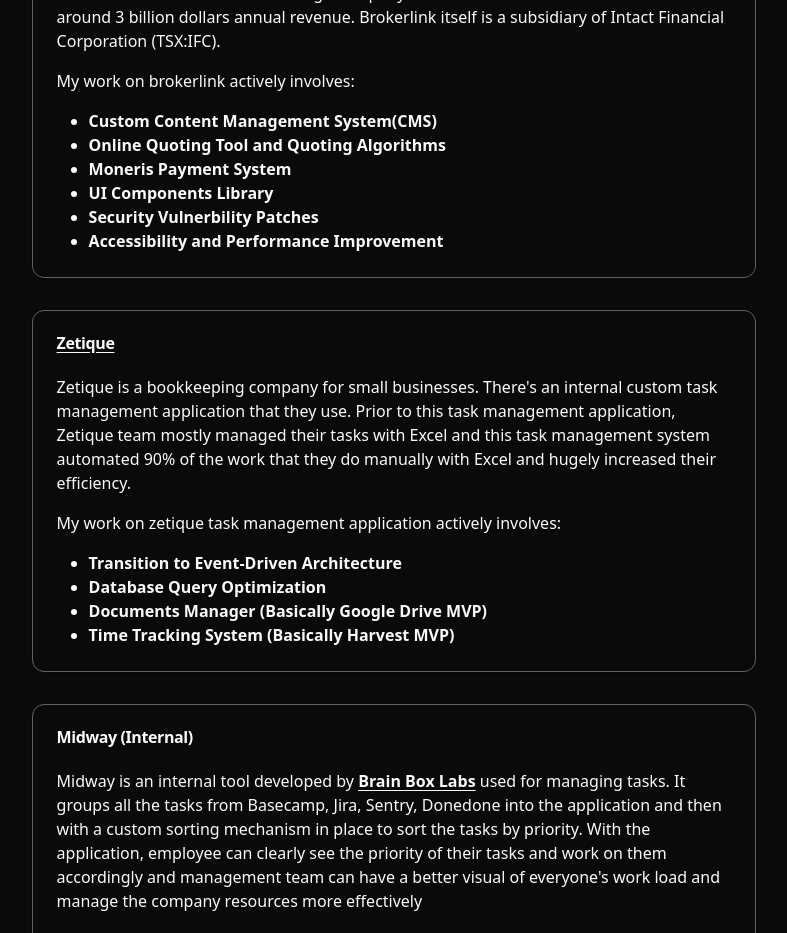
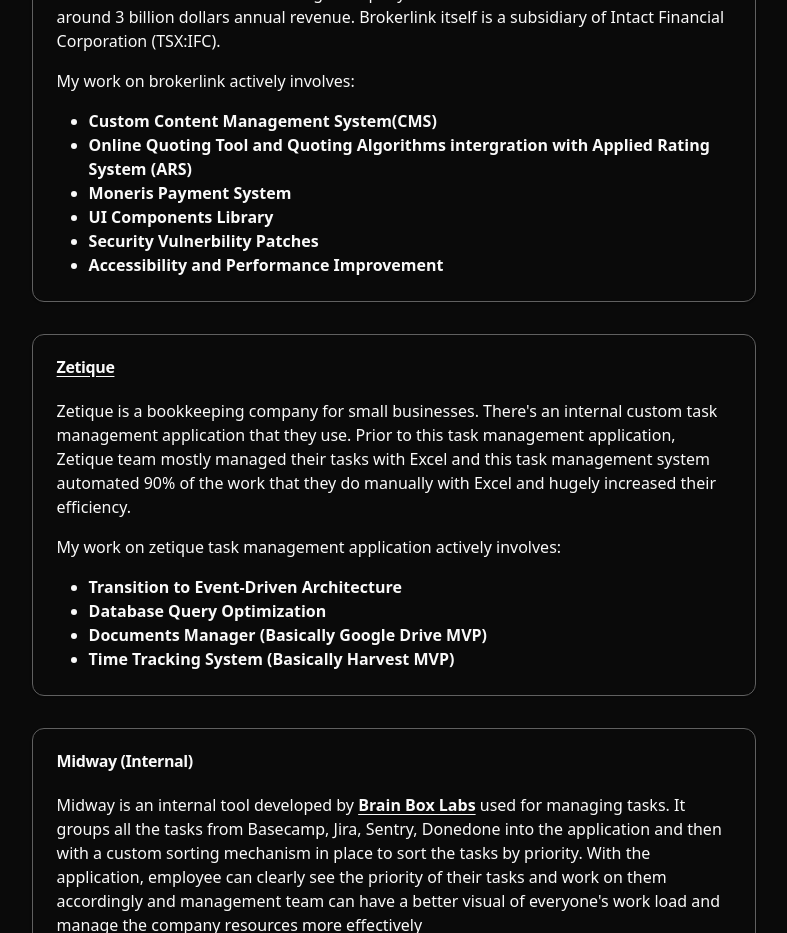
Before and after one commit to JiCui1/portfolio-v1, a Next.js app: page / in a window 1280 px wide. Shown: the part 1980-2913 px from the top of the page, without its empty margins (250-1037 px from the left). Built offline with nearby package versions, Linux system fonts and the light colour scheme; a web font is replaced by a local one.

Commit message:
added ars to quoting

```diff
--- a/app/page.tsx
+++ b/app/page.tsx
@@ -46,7 +46,7 @@
                 <p>My work on brokerlink actively involves: </p>
                 <ul className="card-list">
                   <li className="list-disc">Custom Content Management System(CMS)</li>
-                  <li className="list-disc">Online Quoting Tool and Quoting Algorithms</li>
+                  <li className="list-disc">Online Quoting Tool and Quoting Algorithms intergration with Applied Rating System (ARS)</li>
                   <li className="list-disc">Moneris Payment System</li>
                   <li className="list-disc">UI Components Library</li>
                   <li className="list-disc">Security Vulnerbility Patches</li>
```
